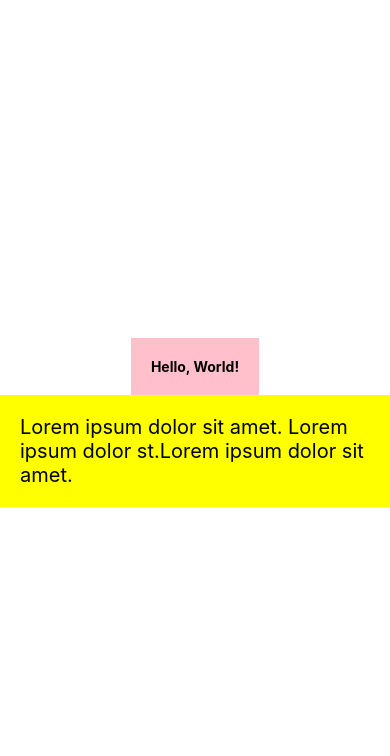
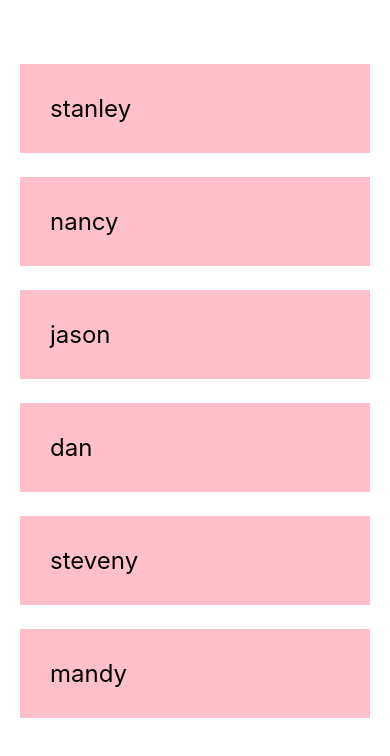
Before and after one commit to buc0025/React_Native_Test, a React Native app: screen / in a window 390 px wide. Shown: the top 756 px of the page. Built offline with nearby package versions, Linux system fonts and the light colour scheme.

Commit message:
Lists and Scrollview with name objects

```diff
--- a/App.js
+++ b/App.js
@@ -1,28 +1,61 @@
 import { StatusBar } from 'expo-status-bar';
-import React from 'react';
-import { StyleSheet, Text, View } from 'react-native';
+import React, { useState } from 'react';
+import { Button, StyleSheet, Text, View, TextInput, ScrollView } from 'react-native';
 
 export default function App() {
+  const [name, setName] = useState('Stanley');
+  const [person, setPerson] = useState({ name: 'mario', age: 40});
+  const [age, setAge] = useState(34);
+
+  const [people, setPeople] = useState([
+    { name: 'stanley', key: '1'},
+    { name: 'nancy', key: '2'},
+    { name: 'jason', key: '3'},
+    { name: 'dan', key: '4'},
+    { name: 'steveny', key: '5'},
+    { name: 'mandy', key: '6'},
+  ])
+
   return (
     <View style={styles.container}>
-      <View style={styles.header}>
-        <Text style={styles.boldText}>Hello, World!</Text>
-      </View>
-      <View style={styles.body}>
-        <Text style={{fontSize: 20}}>Lorem ipsum dolor sit amet. Lorem ipsum dolor st.Lorem ipsum dolor sit amet.
-        </Text>
-      </View>
-      {/* <StatusBar style="auto" /> */}
+      <ScrollView>
+        { people.map((item) => {
+          return (
+            <View key={item.key}>
+              <Text style={styles.item}>{item.name}</Text>
+            </View>
+          )
+        })}
+      </ScrollView>
+
     </View>
-  );
+  )
 }
 
 const styles = StyleSheet.create({
   container: {
     flex: 1,
     backgroundColor: '#fff',
-    alignItems: 'center',
-    justifyContent: 'center',
+    paddingTop: 40,
+    paddingHorizontal: 20
+    // alignItems: 'center',
+    // justifyContent: 'center',
+  },
+  item: {
+    marginTop: 24,
+    padding: 30,
+    backgroundColor: 'pink',
+    fontSize: 24
+  },
+  buttonContainer: {
+    marginTop: 20
+  },
+  input: {
+    borderWidth: 1,
+    borderColor: '#777',
+    padding: 8,
+    margin: 10,
+    width: 200
   },
   header: {
     backgroundColor: 'pink',
```
